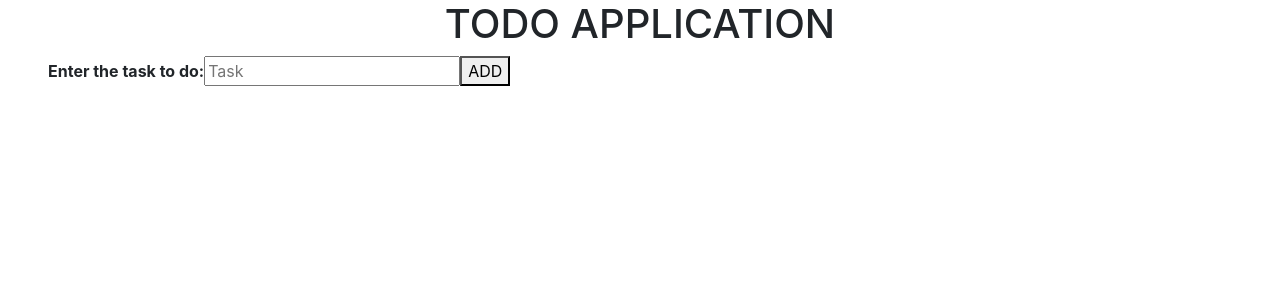
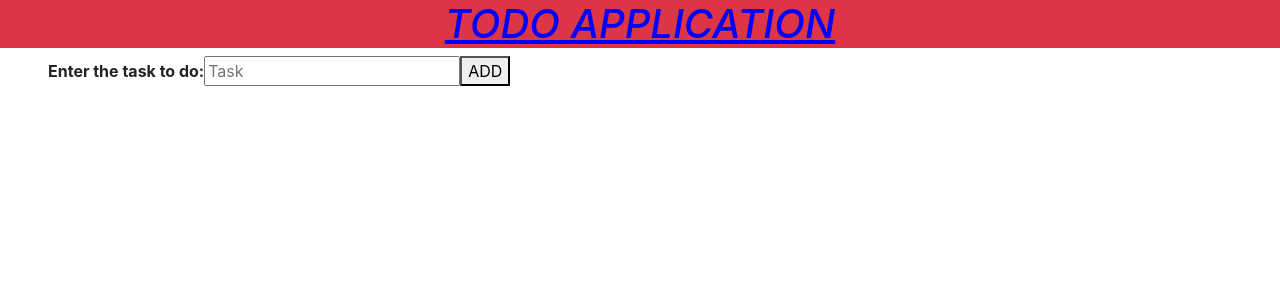
Before and after one commit to harshavardhanakrishnachaitanya2001/todo__application, a React (Create React App) app: page / in a window 1280 px wide. Shown: the top 300 px of the page. Built offline with nearby package versions, Linux system fonts and the light colour scheme.

Commit message:
COMPLETED FINALLY

```diff
--- a/src/App.css
+++ b/src/App.css
@@ -1,3 +1,6 @@
 .main-heading{
   text-align: center;
+  color:blue;
+  text-decoration: underline;
+  font-style: italic;
 }
--- a/src/Components/App.js
+++ b/src/Components/App.js
@@ -44,7 +44,7 @@ class App extends React.Component{
     render(){
         return (
             <div>
-                <h1 className="main-heading">TODO APPLICATION</h1>
+                <h1 className="main-heading bg-danger">TODO APPLICATION</h1>
                 <form onSubmit={this.handleSubmit}>
                     <label className="ml-5"><b>Enter the task to do:</b></label>
                     <input type="text" placeholder="Task" name="TodoTask" onChange={this.handleChange} value={this.state.todoTask}/>
@@ -52,10 +52,6 @@ class App extends React.Component{
                 </form>
                 {this.state.todoList.map(task=>{
                     return (
-                        //  <div className="tasks">
-                        //      <h2 className="mr-1">{task}</h2>
-                        //      <button type="button" onClick={this.completedTask}>DONE</button>
-                        //  </div>
                         <Task task={task} key={task.id} removeItem={this.removeItem}/>
                     )
                 })}
```
